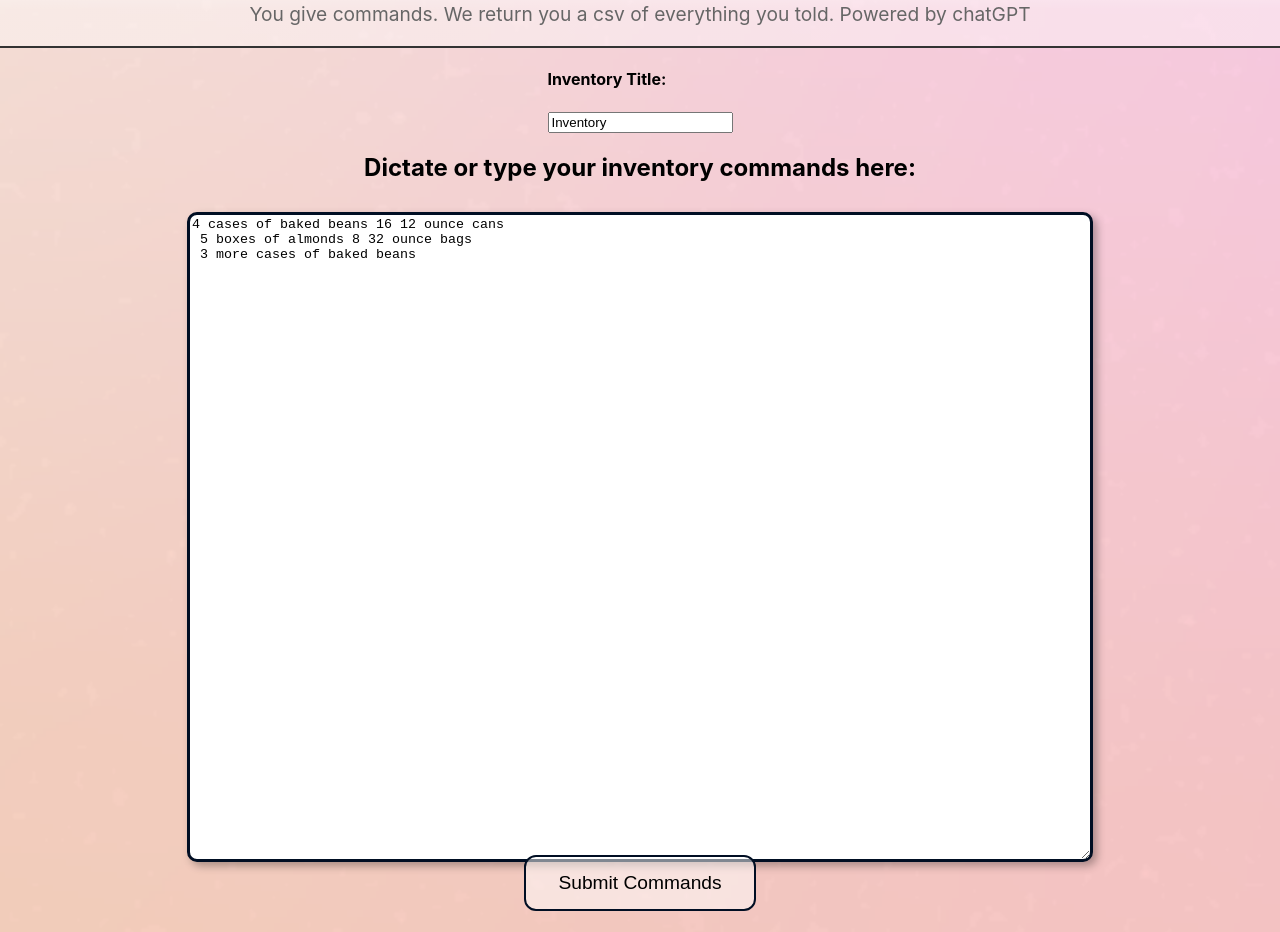
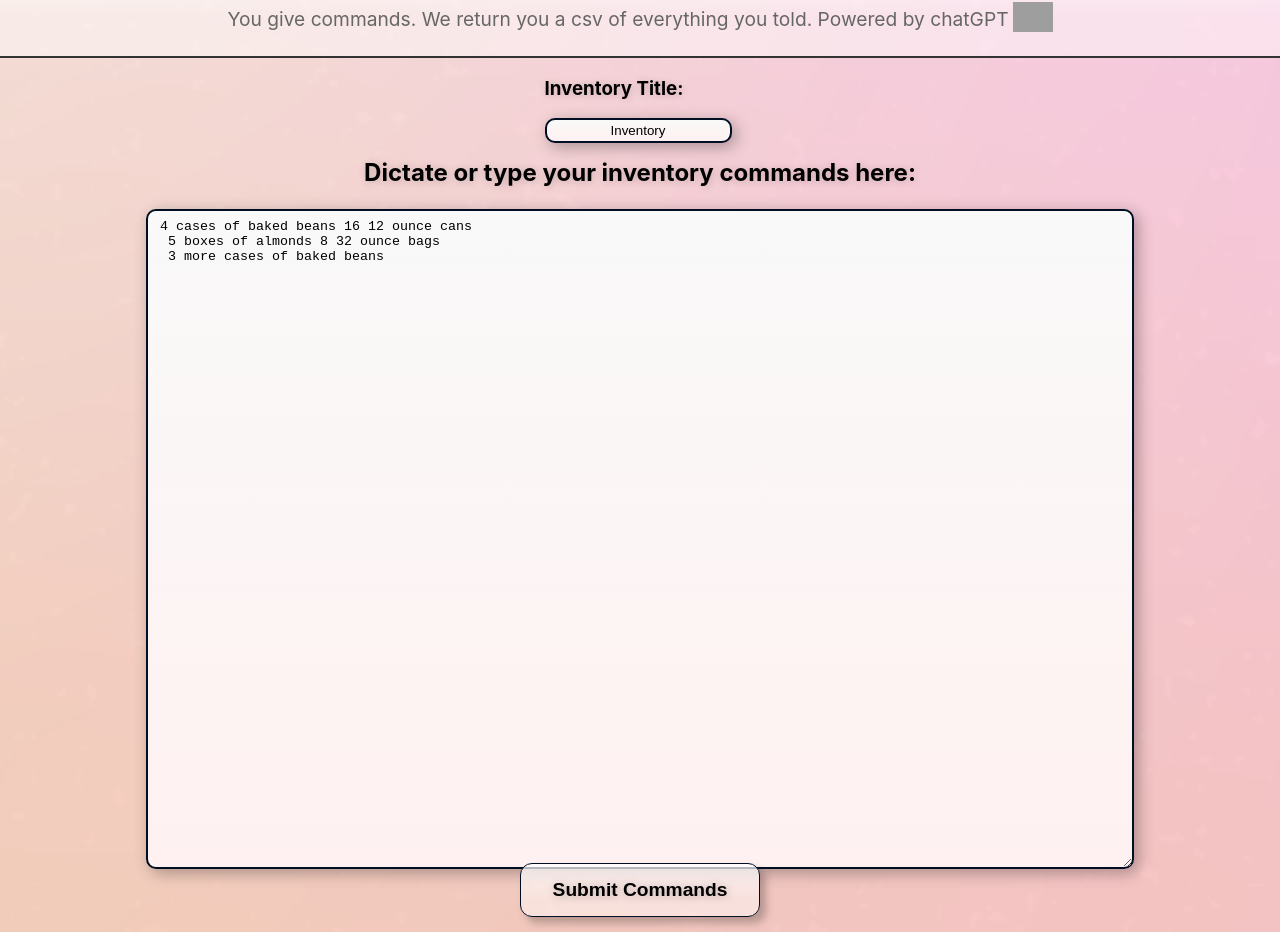
Before and after one commit to jfs325/AIInventoryAssistant, a React (Create React App) app in the folder client/: page / in a window 1280 px wide. Shown: the part 77-1009 px from the top of the page. Built offline with nearby package versions, Linux system fonts and the light colour scheme; grey boxes are pictures that could not be loaded.

Commit message:
main page looks more cohesive now

```diff
--- a/client/src/App.css
+++ b/client/src/App.css
@@ -41,8 +41,13 @@
   margin-bottom: 0px;
 }
 
+.header-text {
+  text-shadow: 1px 1px 8px rgba(0, 0, 0, 0.2);
+}
+
 /* Add these styles to center the container */
 .title-container {
+  position: relative;
   margin-top: 0px;
   display: flex;
   flex-direction: column;
@@ -50,23 +55,52 @@
   height: 10vh; /* 100% of the viewport height */
 }
 
+input {
+  background-image: linear-gradient(to top, #fff1f1, #f9f9f9);
+  padding: 3px 3px;
+  box-shadow: 4px 4px 16px rgba(0, 0, 0, 0.3);
+  border-radius: 10px;
+  text-align: center; /* Centers text horizontally */
+  margin-right: 4px;
+  border: 2px solid #000E23; /* Light grey border */
+}
+
+input:focus {
+  border: 2.5px solid #000000; /* Highlight border on focus */
+  box-shadow: 6px 6px 20px rgba(0, 0, 0, 0.3);
+  outline: none; /* Remove default focus outline */
+
+}
+
 .text-container {
-  margin-top: 5px;
+  width: 75%;
   display: flex;
   flex-direction: column;
   align-items: center;
+  margin-left: auto; /* Auto margin for horizontal centering */
+  margin-right: auto; /* Auto margin for horizontal centering */
   height: 100vh; /* 100% of the viewport height */
 }
 
 textarea {
-  margin-top: 10px;
-  width: 70%;
+  padding: 8px 12px;
+  margin-top: 2px;
+  background-image: linear-gradient(to top, #fff1f1, #f9f9f9);
+  width: 100%;
   height: 80%; /* Adjust as needed */
-  box-shadow: 4px 4px 8px rgba(0, 0, 0, 0.3);
+  box-shadow: 4px 4px 16px rgba(0, 0, 0, 0.3);
   border-radius: 10px;
-  border: 3px solid #000E23; /* Light grey border */}
+  border: 2.5px solid #000E23; /* Light grey border */
+}
+
+textarea:focus {
+  border: 3px solid #000000; /* Highlight border on focus */
+  box-shadow: 8px 8px 18px rgba(0, 0, 0, 0.3); /* Glowing effect on focus */
+  outline: none; /* Remove default focus outline */
+}
 
 .button-container {
+    margin-top: 25px;
     display: flex; /* Establishes a flex container */
     justify-content: center; /* Center horizontally */
     /* Optional: align-items: center; to center vertically as well */
@@ -75,17 +109,29 @@ textarea {
 .my-button {
     position: relative; /* or absolute, fixed, depending on use case */
     bottom: 100px;
-    background-color: rgba(255, 255, 255, 0.5);
+    background: linear-gradient(
+        to bottom,
+        rgba(255, 255, 255, .7) 15%, /* Start with full opacity */
+        rgba(255, 255, 255, .45) 70% /* End with full transparency */
+    );
     color: black; /* White text */
     padding: 15px 32px; /* sPadding around the text */
-    border: 2px solid #000E23;
+    border: 1.9px solid #000E23;
     color: black; /* Lighter text color for the description */
     font-size: 1.2em;
     justify-content: center; /* Center horizontally */
     border-radius: 12px; /* Rounded corners */
     cursor: pointer; /* Pointer cursor on hover */
-}
+    text-shadow: 1px 1px 8px rgba(0, 0, 0, 0.25);
+    box-shadow: 6px 6px 8px rgba(0, 0, 0, 0.25);
+    font-weight: 700; /* 700 is equivalent to bold */
+
+  }
 
 .my-button:hover {
-  background-color: rgba(255, 255, 255, 0.8);
+  background-color: rgba(255, 255, 255, 0);
+  border: 2px solid black;
+  text-shadow: 1px 1px 8px rgba(0, 0, 0, 0.3);
+  box-shadow: 8px 8px 12px rgba(0, 0, 0, 0.3); /* Glowing effect on focus */
+
 }
--- /dev/null
+++ b/client/src/GPTComponent.js
@@ -0,0 +1,13 @@
+import { useState, useEffect, useRef } from "react";
+
+export default function GPTComponent() {
+  return (
+    <div className="flex justify-center items-center h-screen bg-gray-100">
+      <img
+        src="https://file.rendit.io/n/5FUsDr39CqGzoNKMUmtk.svg"
+        alt="Riopenaifill"
+        className="w-32 h-32 md:w-48 md:h-48"
+      />
+    </div>
+  );
+}
--- a/client/src/Header.js
+++ b/client/src/Header.js
@@ -1,11 +1,14 @@
 import React from 'react';
 import "./header.css" // Import your CSS
-
+import GPTComponent from './GPTComponent';
 const Header = () => {
     return (
         <header className="site-header">
             <h1>AI Powered Inventory Tracker</h1>
-            <p>You give commands. We return you a csv of everything you told. Powered by chatGPT</p>
+            <div className="powered-by-container"> {/* Flex container */}
+                <p>You give commands. We return you a csv of everything you told. Powered by chatGPT </p>
+                <GPTComponent /> {/* Assuming this renders the symbol */}
+            </div>
         </header>
     );
 }
--- a/client/src/InventoryForm.js
+++ b/client/src/InventoryForm.js
@@ -30,21 +30,25 @@ const InventoryForm = () => {
         <div className="title-container">
           <label>
             <div className="header-spacing">
-              <h4>Inventory Title:</h4>
+              <div className="header-text">
+                <h3>Inventory Title:</h3>
+              </div>
             </div>
-            <input name="Inventory Title" defaultValue="Inventory" />
+              <input name="Inventory Title" defaultValue="Inventory" />
           </label>
         </div>
         <div className="text-container">
-          <h2>Dictate or type your inventory commands here:</h2>
+          <div className="header-text">
+            <h2>Dictate or type your inventory commands here:</h2>
+          </div>
           <textarea
             name="postContent"
             defaultValue={defaultText}
             rows={50}
             cols={20}
           />
+          {/* </div> */}
         </div>
-        <button type="reset">Reset edits</button>
         <div class="button-container">
           <button className="my-button">Submit Commands</button>
         </div>
--- a/client/src/header.css
+++ b/client/src/header.css
@@ -3,7 +3,7 @@
     background: linear-gradient(
         to bottom,
         rgba(255, 255, 255, .9) 15%, /* Start with full opacity */
-        rgba(255, 255, 255, .4) 70% /* End with full transparency */
+        rgba(255, 255, 255, .45) 70% /* End with full transparency */
     );
     padding: 20px; /* Add some padding inside the header */
     text-align: center; /* Center align the text */
@@ -25,3 +25,16 @@
     font-size: 1.2em; /* Slightly larger font size for the description */
     z-index: 10;
 }
+
+.powered-by-container {
+    display: flex; /* Aligns children inline */
+    align-items: center; /* Centers children vertically */
+    justify-content: center; /* Optional: for horizontal centering within the container */
+}
+
+/* If GPTComponent renders an image or similar, you may need to style it as well */
+.powered-by-container img {
+    height: 30px; /* Example height, adjust as necessary */
+    width: auto; /* Maintain aspect ratio */
+    margin-left: 4px; /* Add some space between the text and the symbol */
+}
```
